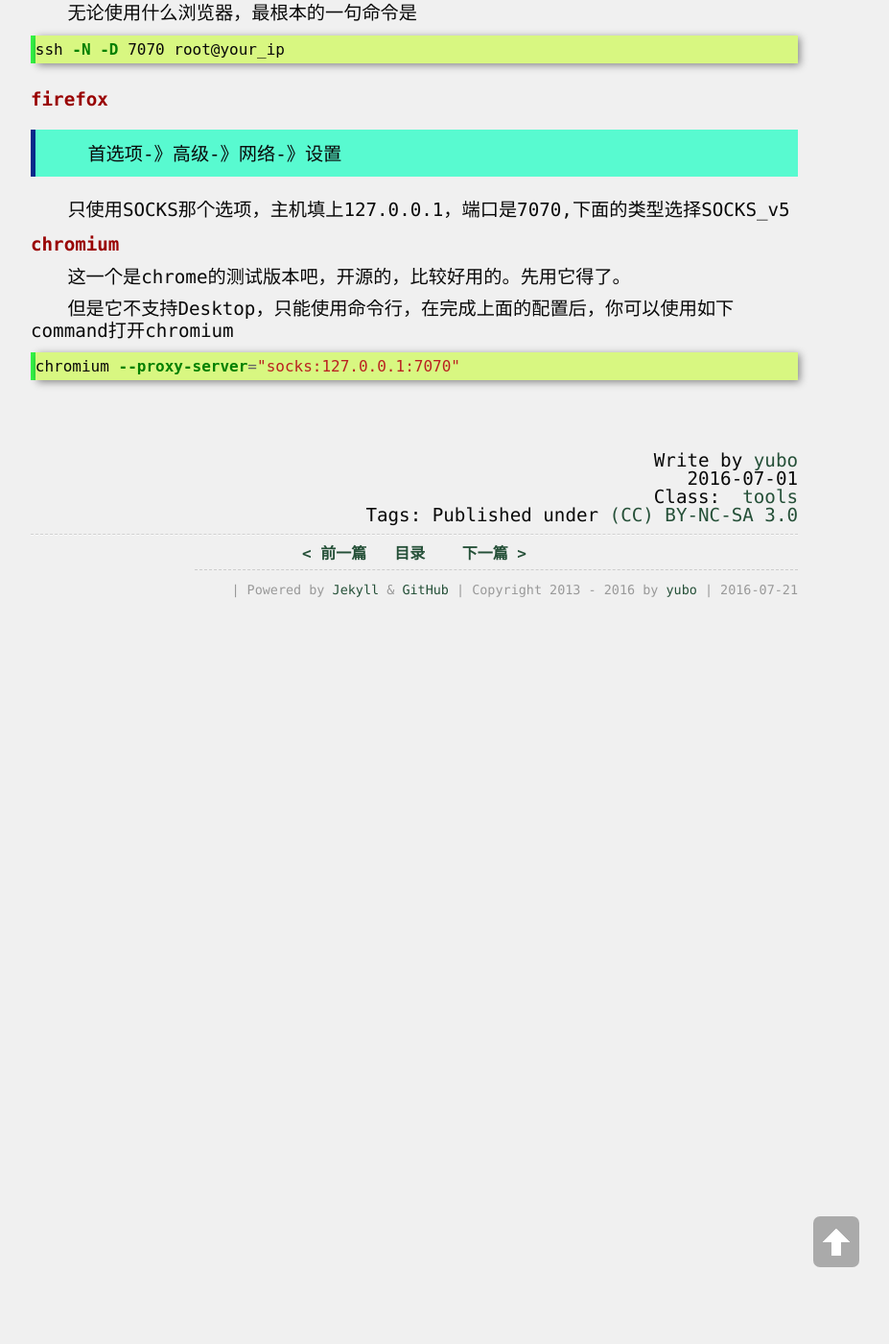
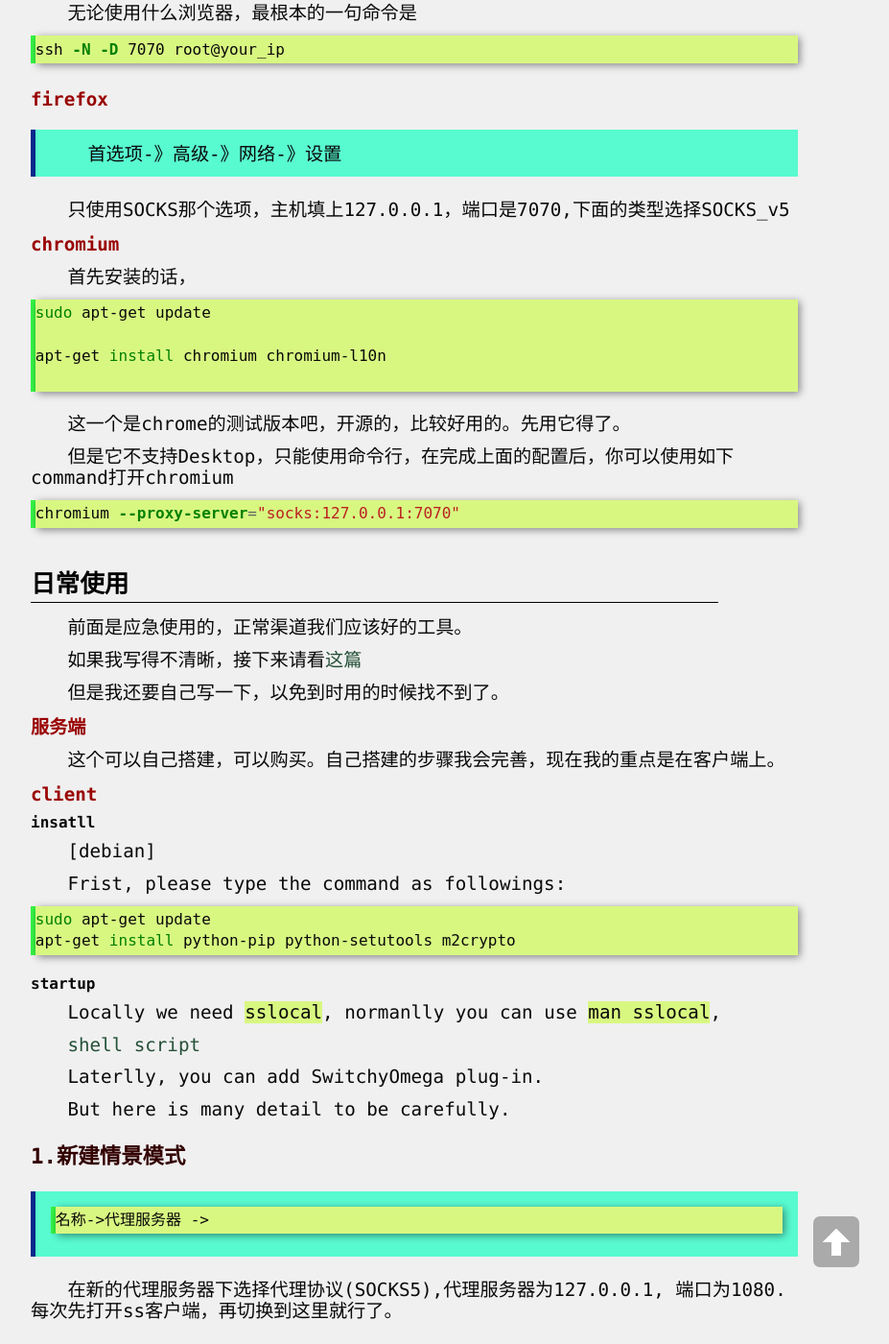
Before and after one commit to yuzibo/yuzibo.github.io, a Jekyll site: the page built from _posts/2016-07-01-online_method.md, in a window 1280 px wide and 1400 px high, scrolled down 498 px. Shown: the whole window at 96% size, without its empty margins (208-1135 px from the left). Built offline with Jekyll 4.4.1, drawn with Linux system fonts in a browser that asks for light colours; comment, search, counter and statistics services are not loaded; some of the changed text lies outside the part shown.

Commit message:
add new file

````diff
--- a/_posts/2016-07-01-online_method.md
+++ b/_posts/2016-07-01-online_method.md
@@ -31,6 +31,15 @@ ssh -N -D 7070 root@your_ip
 
 ### chromium
 
+首先安装的话，
+
+```bash
+sudo apt-get update
+
+apt-get install chromium chromium-l10n
+
+```
+
 这一个是chrome的测试版本吧，开源的，比较好用的。先用它得了。
 
 但是它不支持Desktop，只能使用命令行，在完成上面的配置后，你可以使用如下command打开chromium
@@ -38,3 +47,49 @@ ssh -N -D 7070 root@your_ip
 ```bash
 chromium --proxy-server="socks:127.0.0.1:7070"
 ```
+
+# 日常使用
+
+前面是应急使用的，正常渠道我们应该好的工具。
+
+如果我写得不清晰，接下来请看[这篇](https://aitanlu.com/ubuntu-shadowsocks-ke-hu-duan-pei-zhi.html)
+
+但是我还要自己写一下，以免到时用的时候找不到了。
+
+### 服务端
+
+这个可以自己搭建，可以购买。自己搭建的步骤我会完善，现在我的重点是在客户端上。
+
+### client
+
+#### insatll
+
+[debian]
+
+Frist, please type the command as followings:
+
+```bash
+sudo apt-get update
+apt-get install python-pip python-setutools m2crypto
+```
+
+#### startup
+
+Locally we need `sslocal`, normanlly you can use `man sslocal`,
+
+[shell script](https://github.com/yuzibo/configure_file/blob/master/online/shadowsocks/ss.sh)
+
+Laterlly, you can add SwitchyOmega plug-in.
+
+But here is many detail to be carefully.
+
+## 1.新建情景模式
+
+>	名称->代理服务器 ->
+
+在新的代理服务器下选择代理协议(SOCKS5),代理服务器为127.0.0.1, 端口为1080.
+每次先打开ss客户端，再切换到这里就行了。
+
+## 2.自动切换
+
+这个玩的比较高深，没有弄明白它。
````
